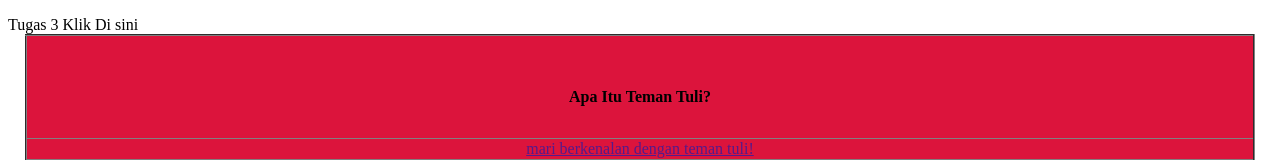
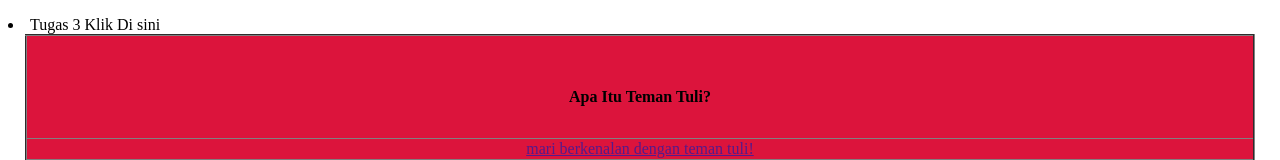
Before and after one commit to jeezzdw/my-website, a plain HTML site: page index.html in a window 1280 px wide. Shown: the top 160 px of the page. Drawn offline with Linux system fonts and the light colour scheme.

Commit message:
Update index.html

```diff
--- a/index.html
+++ b/index.html
@@ -51,7 +51,7 @@
             <td colspan="2" align="center" style="background-color: crimson;">
                <li><a href="https://jeezzdw.github.io/tugas2.html/">Registrasi Relawan Penggerak</a></li></td>
 
-            <a hreft="https://jeezzdw.github.io/tugas3/">Tugas 3 Klik Di sini</a>
+            <li><a hreft="https://jeezzdw.github.io/tugas3/">Tugas 3 Klik Di sini</a></li>
         <tr>
     <tfoot>
 
```
